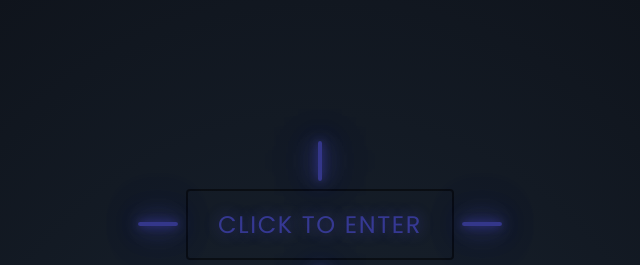
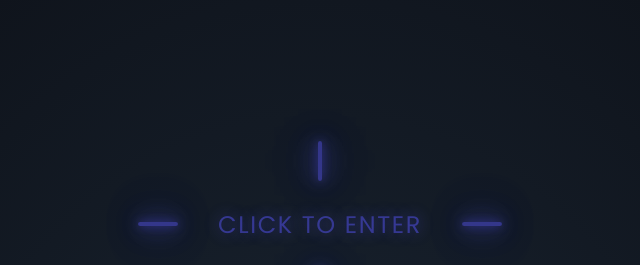
Before and after one commit to Moneles/gfihumfgumgbhfugbh, a plain HTML site: page index.html in a window 1280 px wide. Shown: the part 176-441 px from the top of the page, 320-960 px from the left. Drawn offline with nearby package versions, Linux system fonts and the light colour scheme.

Commit message:
Update button_play.css

```diff
--- a/css/button_play.css
+++ b/css/button_play.css
@@ -19,7 +19,6 @@
   padding: 16px 30px;
   font-size: 1.5rem;
   color: var(--color);
-  border: 2px solid rgba(0, 0, 0, 0.5);
   border-radius: 4px;
   text-shadow: 0 0 15px var(--color);
   text-decoration: none;
@@ -32,7 +31,6 @@
 
 .buttonplay:hover {
   color: #fff;
-  border: 2px solid rgba(0, 0, 0, 0);
   box-shadow: 0 0 0px var(--color);
 }
 
```
